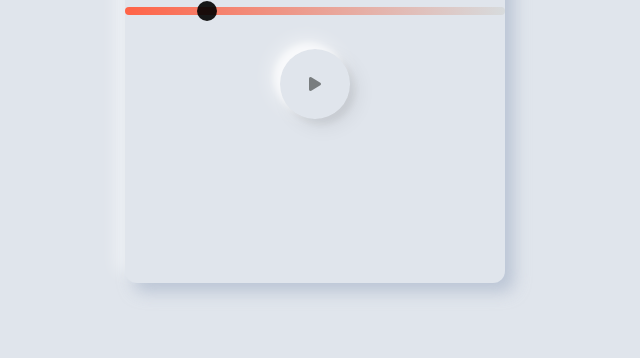
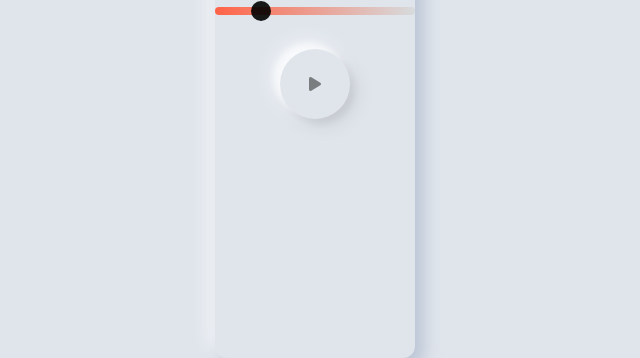
Before and after one commit to RadioGenAp/radiogenapcristiana.github.io, a plain HTML site: page index.html in a window 1280 px wide. Shown: the part 442-800 px from the top of the page, without its empty margins (325-965 px from the left). Drawn offline with nearby package versions, Linux system fonts and the light colour scheme.

Commit message:
Update style.css

```diff
--- a/style.css
+++ b/style.css
@@ -37,8 +37,8 @@ img {
 }
 
 .player {
-  width: 380px;
-  height: 650px;
+  width: 200px;
+  height: 800px;
   background-color: var(--background);
   display: flex;
   flex-direction: column;
```
